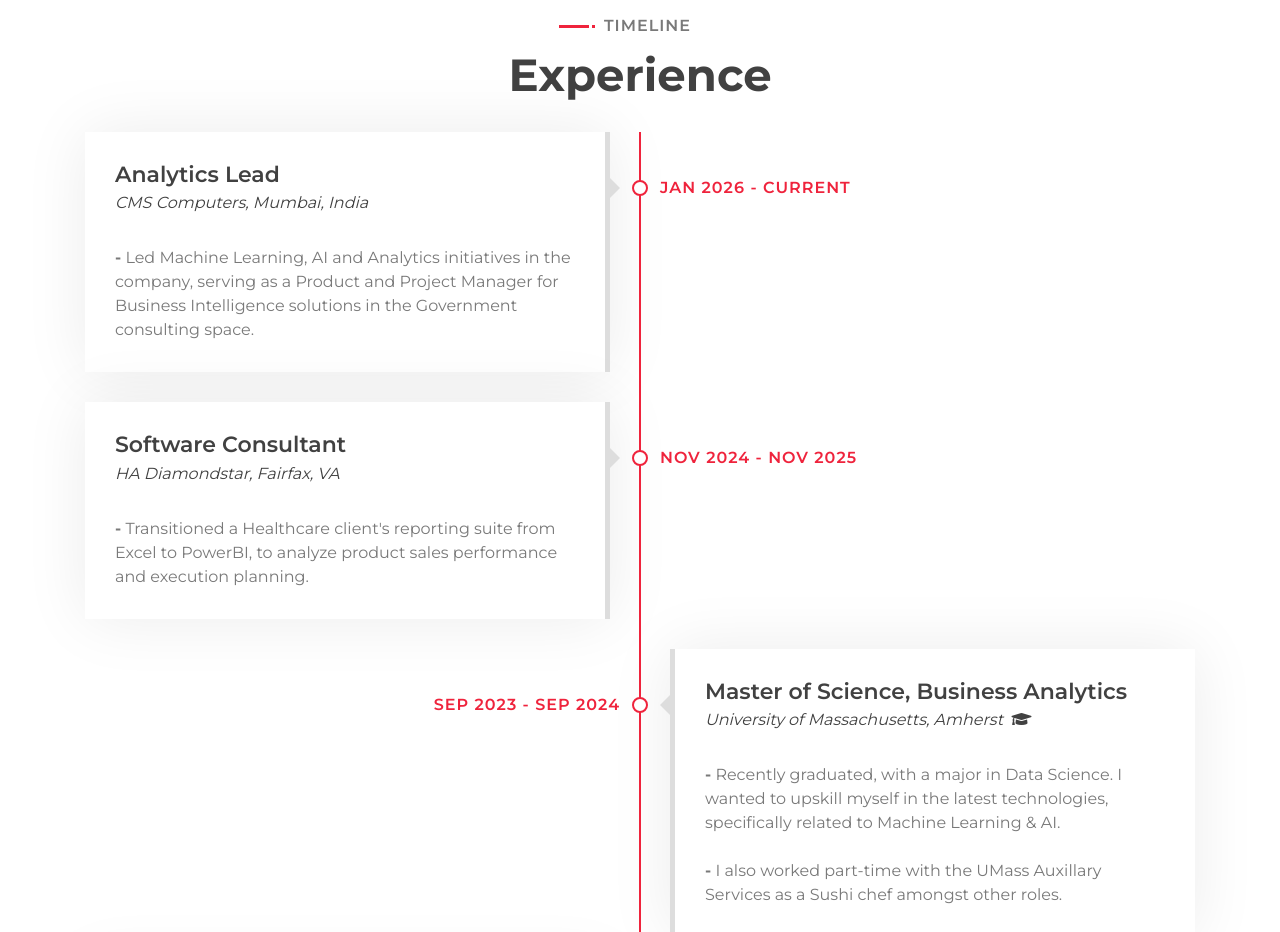
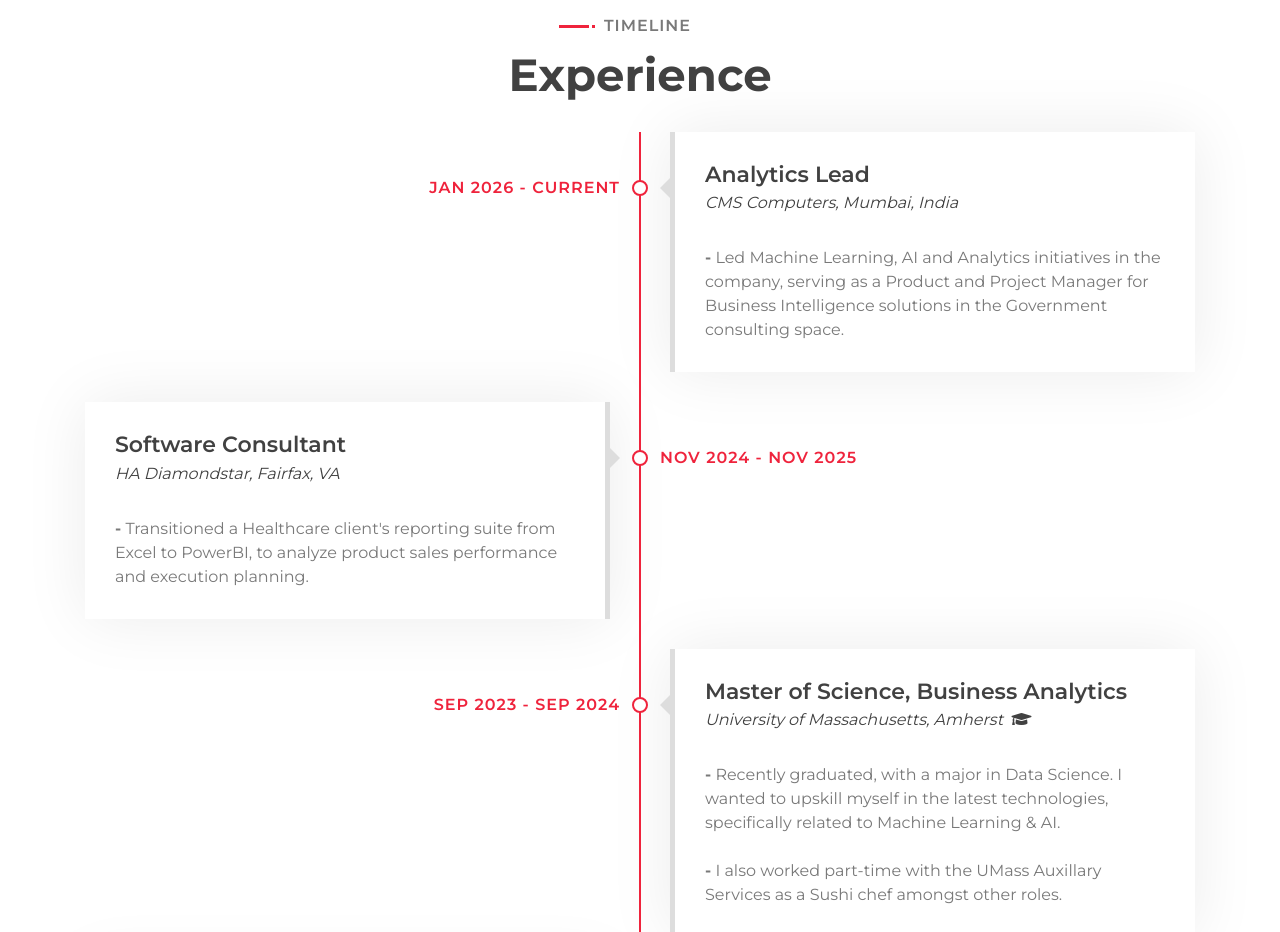
Before and after one commit to sridhar3akella/sridhar3akella.github.io, a plain HTML site: page index.html in a window 1280 px wide. Shown: the part 1680-2612 px from the top of the page. Drawn offline with nearby package versions, Linux system fonts and the light colour scheme.

Commit message:
Update index.html

```diff
--- a/index.html
+++ b/index.html
@@ -243,7 +243,7 @@
                     <h2>Experience</h2>
                 </header>
                 <div class="timeline">
-                    <div class="timeline-item left wow slideInRight" data-wow-delay="0.1s">
+                    <div class="timeline-item right wow slideInRight" data-wow-delay="0.1s">
                         <div class="timeline-text">
                             <div class="timeline-date">Jan 2026 - Current</div>
                             <h2> Analytics Lead </h2>
```
